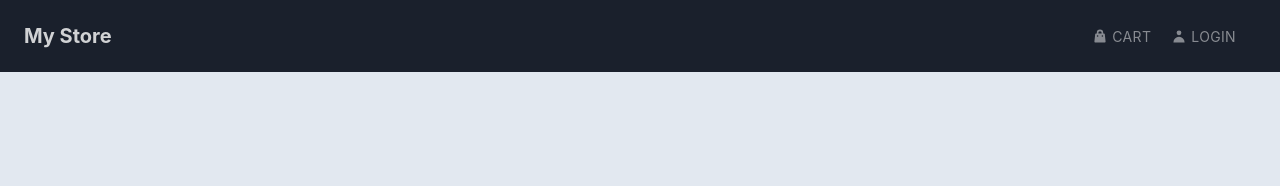
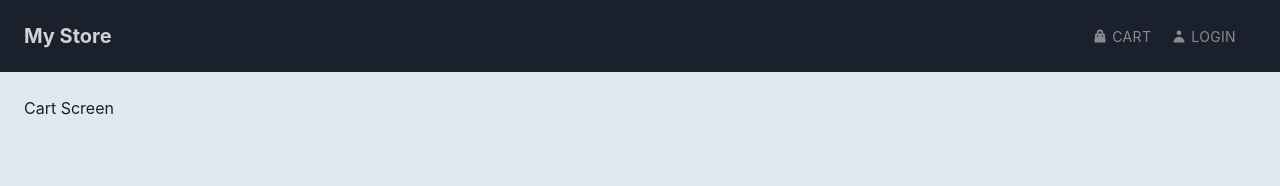
Before and after one commit to Swapnil-Bhabal/MyStore, a React (Create React App) app in the folder frontend/: page /cart/1 in a window 1280 px wide. Shown: the top 186 px of the page. Built offline with nearby package versions, Linux system fonts and the light colour scheme.

Commit message:
Step 27 Completed. Cart Screem and Route.

```diff
--- a/frontend/src/App.js
+++ b/frontend/src/App.js
@@ -4,6 +4,7 @@ import Header from "./components/Header";
 import Footer from "./components/Footer";
 import HomeScreen from './screens/HomeScreen';
 import ProductScreen from './screens/ProductScreen';
+import CartScreen from './screens/CartScreen';
 
 const App = () => {
     return (
@@ -18,6 +19,7 @@ const App = () => {
         bgColor="gray.200">
         <Route path="/" exact component={HomeScreen}/>
         <Route path="/product/:id" component={ProductScreen}/>
+        <Route path="/cart/:id?" component={CartScreen}/>
         </Flex>
         <Footer/>
         </Router>
--- /dev/null
+++ b/frontend/src/screens/CartScreen.js
@@ -0,0 +1,12 @@
+const CartScreen = ({ match, location }) => {
+    const productId = match.params.id;
+    const qty = location.search ? Number(location.search.split('=')[1]) : 1;
+
+    return (
+        <div>
+        <h1>Cart Screen</h1>
+        </div>
+    );
+};
+
+export default CartScreen;
```
